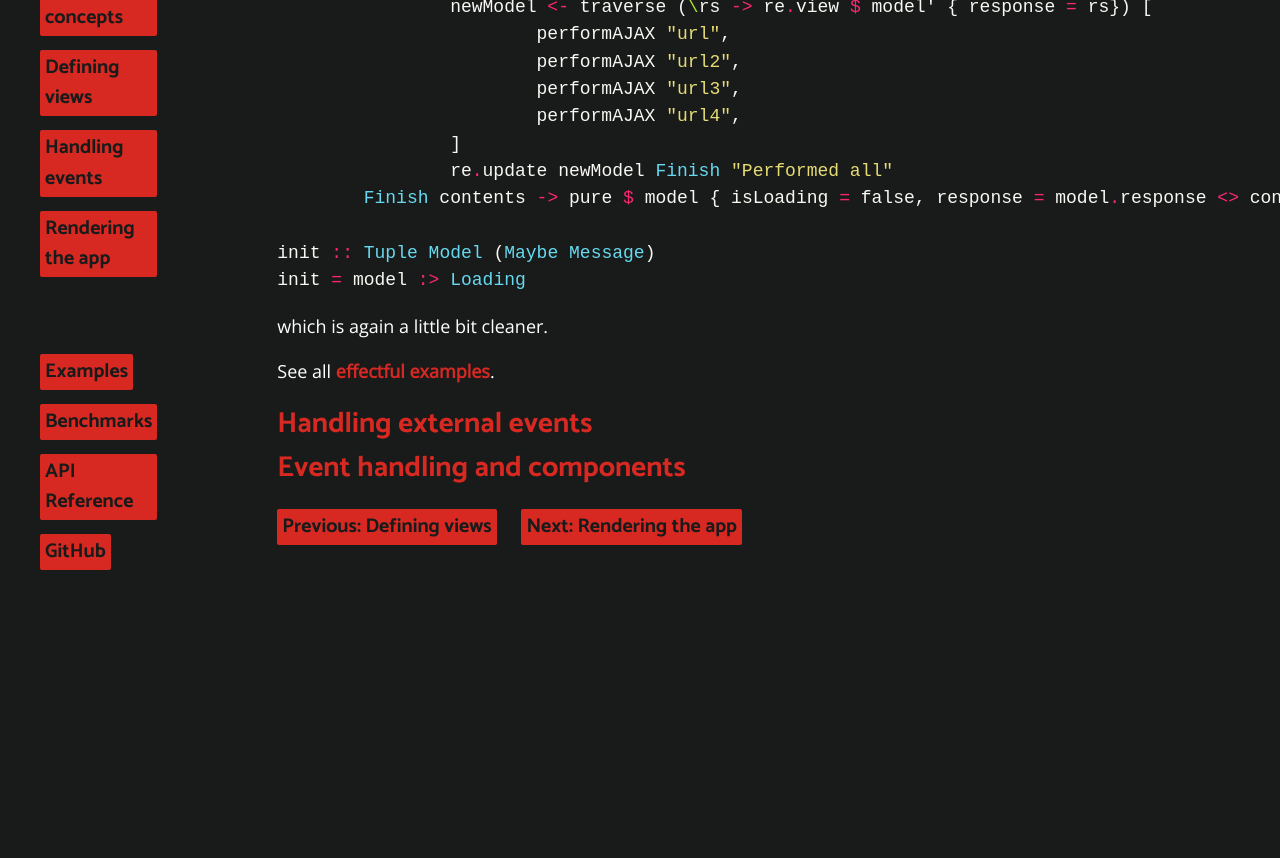
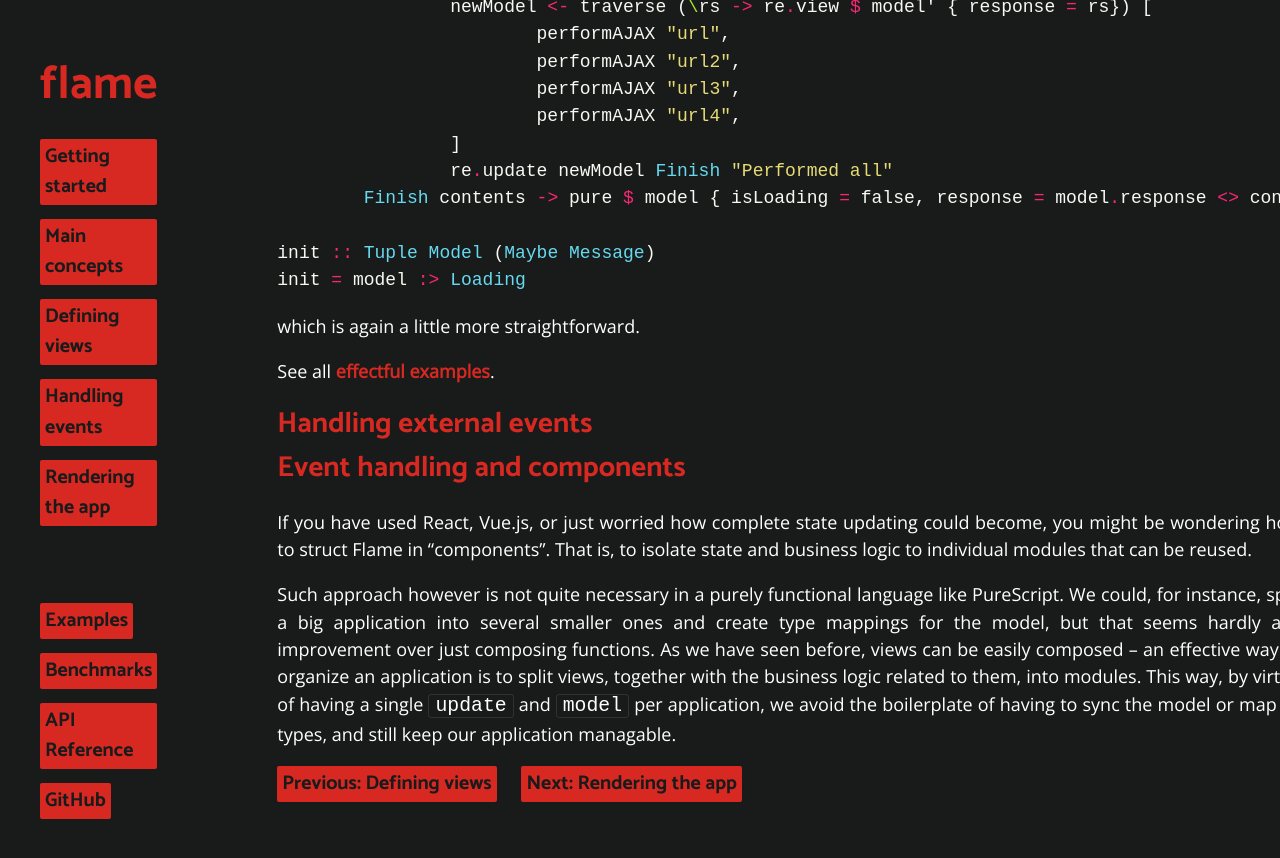
Before and after one commit to easafe/purescript-flame, a Jekyll site: the page built from docs/events.md, in a window 1280 px wide and 900 px high, scrolled down 4827 px. Shown: the top 858 px of the window. Built offline with Jekyll 4.4.1, drawn with Linux system fonts in a browser that asks for light colours; before the commit the page ends 5470 px from its top, so only the background shows below that.

Commit message:
events components

````diff
--- a/docs/events.md
+++ b/docs/events.md
@@ -183,7 +183,7 @@
 init :: Tuple Model (Maybe Message)
 init = model :> Loading
 ```
-which is again a little bit cleaner.
+which is again a little more straightforward.
 
 See all [effectful examples](https://github.com/easafe/purescript-flame/tree/master/examples/Effectful).
 
@@ -191,5 +191,9 @@
 
 ## Event handling and components
 
+If you have used React, Vue.js, or just worried how complete state updating could become, you might be wondering how to struct Flame in "components". That is, to isolate state and business logic to individual modules that can be reused.
+
+Such approach however is not quite necessary in a purely functional language like PureScript. We could, for instance, split a big application into several smaller ones and create type mappings for the model, but that seems hardly any improvement over just composing functions. As we have seen before, views can be easily composed -- an effective way to organize an application is to split views, together with the business logic related to them, into modules. This way, by virtue of having a single `update` and `model` per application, we avoid the boilerplate of having to sync the model or map its types, and still keep our application managable.
+
 <a href="/views" class="direction previous">Previous: Defining views</a>
 <a href="/rendering" class="direction">Next: Rendering the app</a>
````
